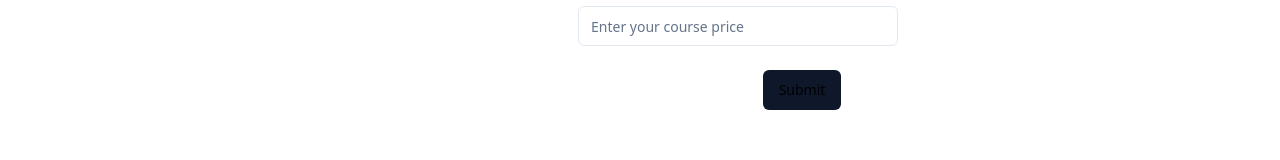
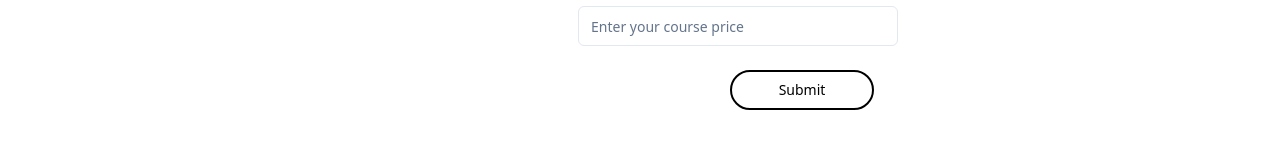
Before and after one commit to mjad218/learn-verse-front-end, a Next.js app: page /settings/add-course in a window 1280 px wide. Shown: the part 572-732 px from the top of the page. Built offline with nearby package versions, Linux system fonts and the light colour scheme; no server answers.

Commit message:
minor style changes

```diff
--- a/src/components/authentication/_components/FormButton.tsx
+++ b/src/components/authentication/_components/FormButton.tsx
@@ -1,5 +1,6 @@
 import { Button } from "@/components/ui/button";
 import LoadingSpinnerForm from "./LoadingSpinnerForm";
+
 interface Props {
   text: string;
   isLoading: boolean;
--- /dev/null
+++ b/src/components/authentication/_components/SettingFormButton.tsx
@@ -0,0 +1,24 @@
+import { Button } from "@/components/ui/button";
+import { settingsButtonStyle } from "@/components/side-panel/definitions";
+import { cn } from "@/lib/utils";
+
+type IProps = {
+  children: React.ReactNode;
+  className: string;
+  type?: "button" | "submit" | "reset" | undefined;
+  disabled?: boolean;
+};
+
+const SettingsFormButton: React.FC<IProps> = ({
+  children,
+  className,
+  ...props
+}) => {
+  return (
+    <Button className={cn(`${settingsButtonStyle}`, className)} {...props}>
+      {children}
+    </Button>
+  );
+};
+
+export default SettingsFormButton;
--- a/src/components/course-panel/index.tsx
+++ b/src/components/course-panel/index.tsx
@@ -10,6 +10,8 @@ import { Button } from "../ui/button";
 import { useAccessToken } from "../current-user/context";
 import { addSingleCourse } from "@/services/courses/single-course";
 import toast from "react-hot-toast";
+import { FormButton } from "../authentication/_components";
+import SettingsFormButton from "../authentication/_components/SettingFormButton";
 
 const CoursePanel = () => {
   const { token } = useAccessToken();
@@ -79,12 +81,11 @@ const CoursePanel = () => {
             />
           </div>
           <div className="mx-auto">
-            <Button
-              type="submit"
-              className={"self-center text-black disabled:border-gray-500"}
+            <SettingsFormButton
+              className={`self-center text-black disabled:border-gray-500`}
             >
               Submit
-            </Button>
+            </SettingsFormButton>
           </div>
         </div>
       </form>
```
